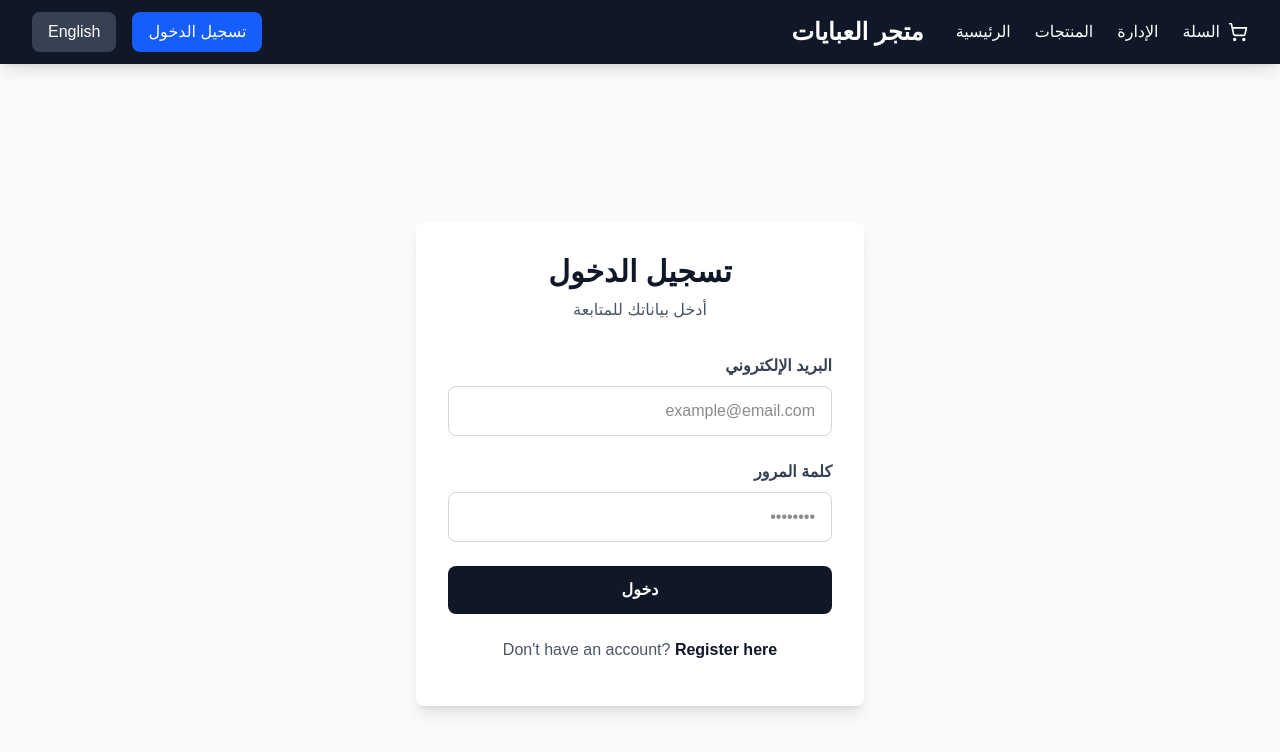
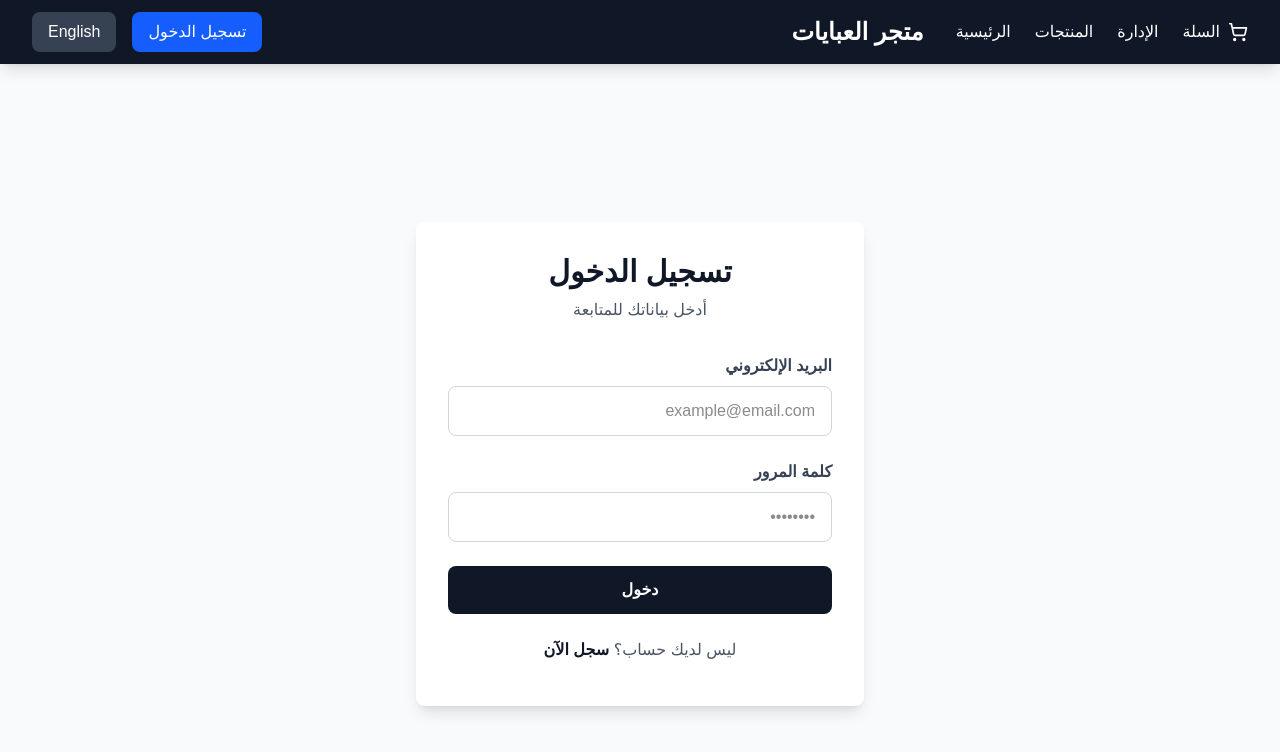
Before and after one commit to Aboodvv/abaya-marketplace, a Next.js app: page /login in a window 1280 px wide. Shown: the top 752 px of the page. Built offline with nearby package versions, Linux system fonts and the light colour scheme; no server answers.

Commit message:
Fix login language switch

```diff
--- a/src/app/login/page.tsx
+++ b/src/app/login/page.tsx
@@ -7,7 +7,7 @@ import Link from "next/link";
 import { useRouter } from "next/navigation";
 
 export default function LoginPage() {
-  const { t } = useLanguage();
+  const { t, lang } = useLanguage();
   const { login } = useAuth();
   const router = useRouter();
   const [email, setEmail] = useState("");
@@ -88,12 +88,12 @@ export default function LoginPage() {
 
         <div className="text-center">
           <p className="text-gray-600 mb-3">
-            {t.lang === "ar" ? "ليس لديك حساب؟ " : "Don't have an account? "}
+            {lang === "ar" ? "ليس لديك حساب؟ " : "Don't have an account? "}
             <Link
               href="/register"
               className="text-gray-900 font-semibold hover:underline"
             >
-              {t.lang === "ar" ? "سجل الآن" : "Register here"}
+              {lang === "ar" ? "سجل الآن" : "Register here"}
             </Link>
           </p>
         </div>
```
